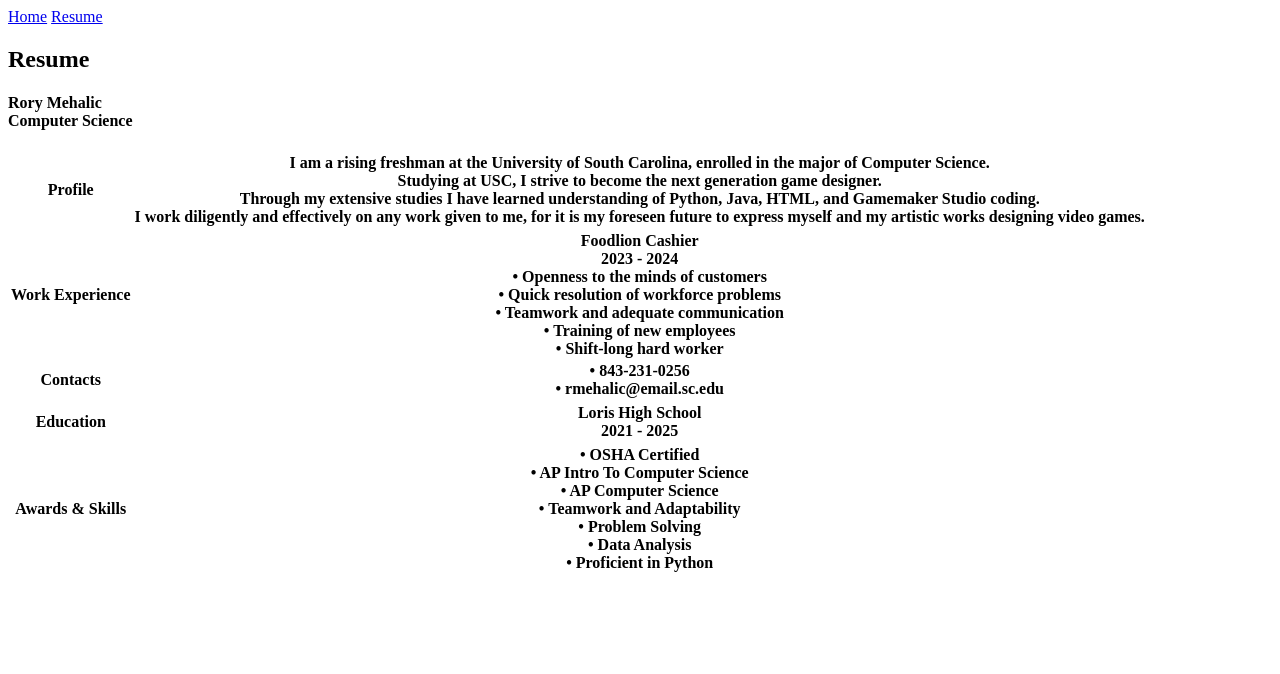
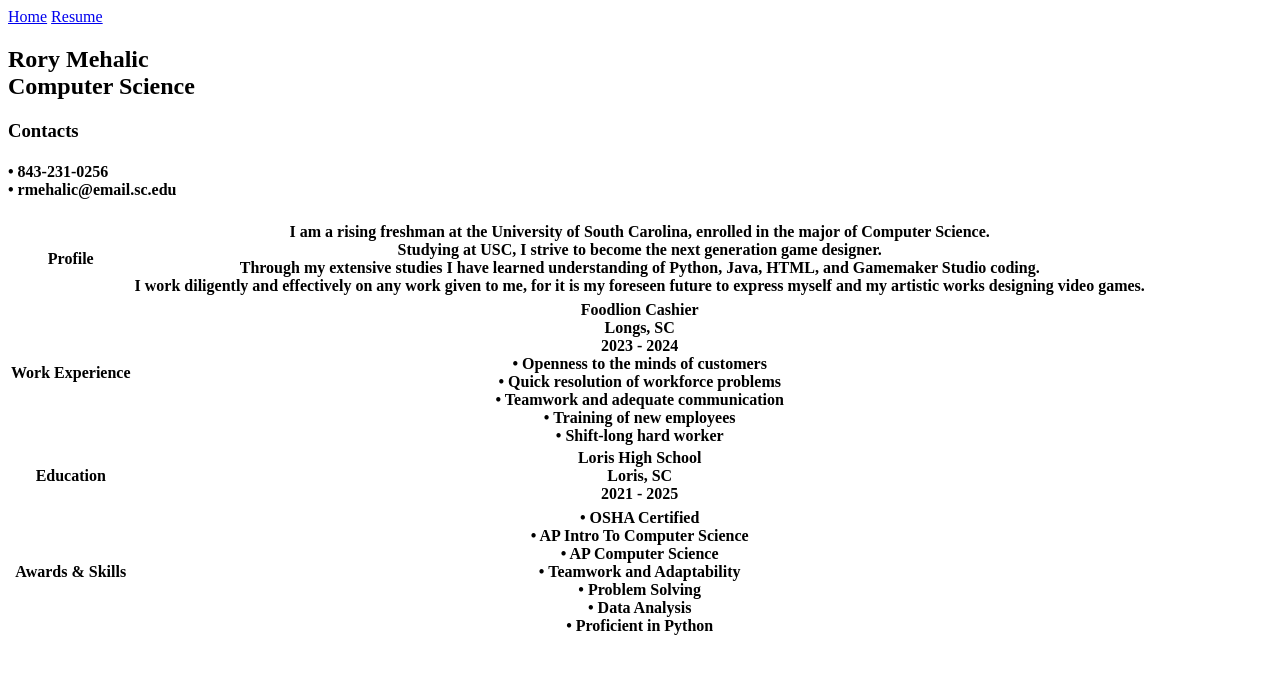
Before and after one commit to RoryMeh/RoryMeh.github.io, a plain HTML site: page resume.html in a window 1280 px wide. Drawn offline with Linux system fonts and the light colour scheme.

Commit message:
resume changes

```diff
--- a/resume.html
+++ b/resume.html
@@ -5,8 +5,9 @@
         <a href="resume.html">Resume</a>
         </nav>
         <div class="contact">
-            <h2>Resume</h2>
-            <h4>Rory Mehalic<br>Computer Science</h2>
+            <h2>Rory Mehalic<br>Computer Science</h2>
+            <h3>Contacts</h3>
+            <h4>• 843-231-0256<br>• rmehalic@email.sc.edu</h4>
                 <table>
                     <colgroup>
                         <col>
@@ -24,18 +25,12 @@
                             <tr>    </tr>
                             <tr>
                                 <th>Work Experience</th>
-                                <th>Foodlion Cashier<br>2023 - 2024<br>• Openness to the minds of customers<br>• Quick resolution of workforce problems<br>• Teamwork and adequate communication<br>• Training of new employees<br>• Shift-long hard worker</th>
+                                <th>Foodlion Cashier<br>Longs, SC<br>2023 - 2024<br>• Openness to the minds of customers<br>• Quick resolution of workforce problems<br>• Teamwork and adequate communication<br>• Training of new employees<br>• Shift-long hard worker</th>
                             </tr>
                         </col>
                         <col>
-                            <tr>
-                                <th>Contacts</th>
-                                <th>• 843-231-0256<br>• rmehalic@email.sc.edu</th>
-                            </tr>
-                            <tr>    </tr>
-                            <tr>
                                 <th>Education</th>
-                                <th> Loris High School<br>2021 - 2025</th>
+                                <th> Loris High School<br>Loris, SC<br>2021 - 2025</th>
                             </tr>
                             <tr>    </tr>
                             <tr>
```
